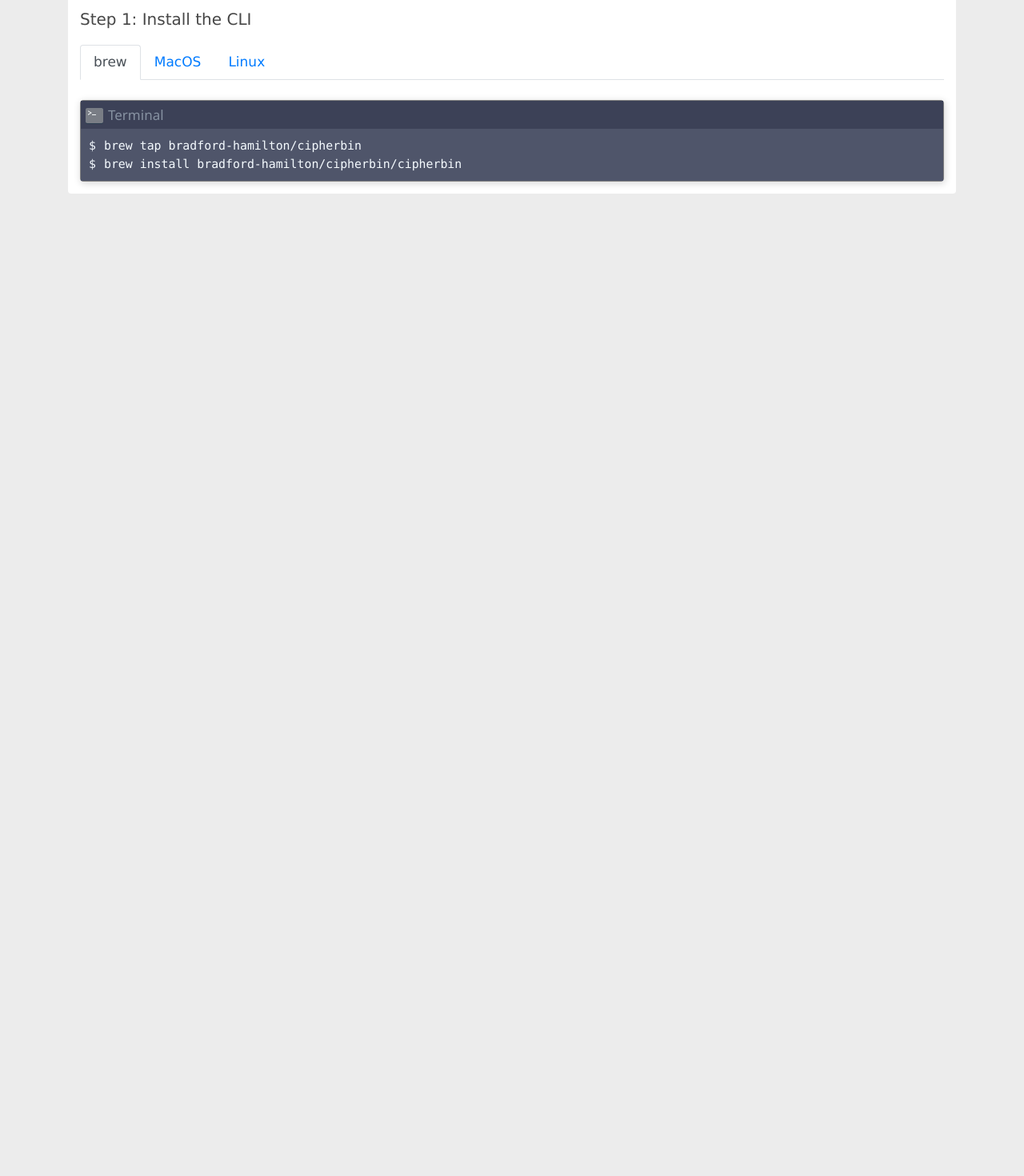
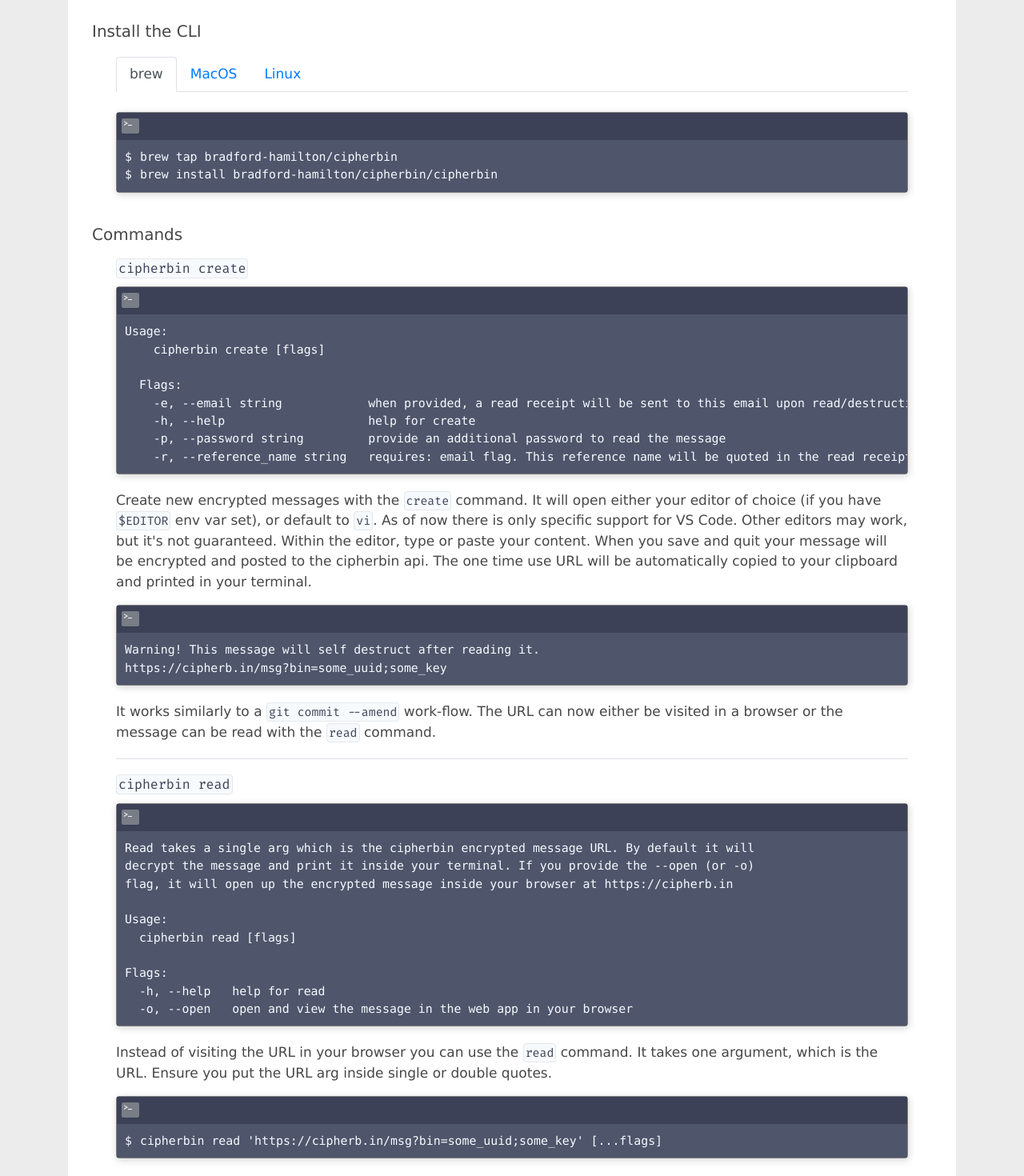
Before and after one commit to cipherbin/cipher-bin-client, a React (Create React App) app: page /cli in a window 1280 px wide. Shown: the part 240-1710 px from the top of the page at 80% size. Before the commit the page ends 800 px from the top, so only its background shows below. Built offline with nearby package versions, Linux system fonts and the light colour scheme.

Commit message:
Add the rest of the CLI documentation (for now), lots of little updates, refactors, style updates

```diff
--- a/src/components/Cli/Cli.css
+++ b/src/components/Cli/Cli.css
@@ -1,13 +1,14 @@
 .cli-wrapper {
   background-color: white;
   margin: 0 auto;
-  padding: 15px;
+  padding: 30px;
   min-height: 300px;
   margin-top: 25px;
   white-space: pre-wrap;
   border-radius: 4px;
   font-size: 17px;
   word-break: break-word;
+  margin-bottom: 100px;
 }
 
 .cli-header {
@@ -25,3 +26,30 @@
 .tab-content {
   margin-top: 25px;
 }
+
+.commands-wrapper {
+  margin-top: 40px;
+}
+
+.commands-wrapper h5 {
+  margin-bottom: 15px;
+}
+
+.command-name {
+  margin-bottom: 10px;
+  font-size: 19px;
+}
+
+.command-explanation {
+  margin-top: 20px;
+}
+
+.section-indent {
+  padding-left: 30px;
+  padding-right: 30px;
+}
+
+.border-bottom {
+  padding-bottom: 20px;
+  border-bottom: 1px solid #b8b8b8;
+}
--- a/src/components/Cli/Cli.js
+++ b/src/components/Cli/Cli.js
@@ -15,12 +15,14 @@
       </h5>
       <div className="download-options">
         <h5>
-          Step 1: Install the CLI
+          Install the CLI
         </h5>
+        <div className="section-indent">
           <Tabs defaultActiveKey="brew">
             <Tab eventKey="brew" title="brew">
               <div className="terminal-div">
                 <Terminal
+                  promptSymbol="$"
                   commands={[
                     'brew tap bradford-hamilton/cipherbin',
                     'brew install bradford-hamilton/cipherbin/cipherbin',
@@ -78,6 +80,80 @@
           </Tabs>
         </div>
       </div>
+      <div className="commands-wrapper">
+        <h5>Commands</h5>
+        <div className="section-indent">
+          <div className="command-name">
+            <code>
+              cipherbin create
+            </code>
+          </div>
+          <Terminal
+            commands={[
+              `Usage:
+    cipherbin create [flags]
+
+  Flags:
+    -e, --email string            when provided, a read receipt will be sent to this email upon read/destruction
+    -h, --help                    help for create
+    -p, --password string         provide an additional password to read the message
+    -r, --reference_name string   requires: email flag. This reference name will be quoted in the read receipt email`
+            ]}
+          />
+          <p className="command-explanation">
+            Create new encrypted messages with the <code>create</code> command. It
+            will open either your editor of choice (if you have <code>$EDITOR</code> env
+            var set), or default to <code>vi</code>. As of now there is only
+            specific support for VS Code. Other editors may work, but it&apos;s not
+            guaranteed. Within the editor, type or paste your content. When you save
+            and quit your message will be encrypted and posted to the cipherbin api.
+            The one time use URL will be automatically copied to your
+            clipboard and printed in your terminal.
+          </p>
+          <Terminal
+            commands={[
+              'Warning! This message will self destruct after reading it.',
+              'https://cipherb.in/msg?bin=some_uuid;some_key',
+            ]}
+          />
+          <p className="command-explanation border-bottom">
+            It works similarly to a <code>git commit --amend</code> work-flow. The
+            URL can now either be visited in a browser or the message can be read
+            with the <code>read</code> command.
+          </p>
+          <div className="command-name">
+            <code>
+              cipherbin read
+            </code>
+          </div>
+          <Terminal
+            commands={[
+              `Read takes a single arg which is the cipherbin encrypted message URL. By default it will
+decrypt the message and print it inside your terminal. If you provide the --open (or -o)
+flag, it will open up the encrypted message inside your browser at https://cipherb.in
+
+Usage:
+  cipherbin read [flags]
+
+Flags:
+  -h, --help   help for read
+  -o, --open   open and view the message in the web app in your browser`,
+            ]}
+          />
+          <p className="command-explanation">
+            Instead of visiting the URL in your browser you can use the <code>read</code> command.
+            It takes one argument, which is the URL. Ensure you put the URL arg inside
+            single or double quotes.
+          </p>
+          <Terminal
+            promptSymbol="$"
+            commands={[
+              'cipherbin read \'https://cipherb.in/msg?bin=some_uuid;some_key\' [...flags]',
+            ]}
+          />
+        </div>
+      </div>
+    </div>
   </Container>
 );
 
--- a/src/components/NavigationBar/NavigationBar.js
+++ b/src/components/NavigationBar/NavigationBar.js
@@ -25,14 +25,12 @@
   closeHamburger = () => {
     this.setState({ hamburgerOpen: false });
   }
-  // const isDesktopOrLaptop = useMediaQuery({
-  //   query: '(min-device-width: 1224px)',
-  // });
 
-  // This keeps your state in sync with the opening/closing of the menu
+  // From the react-burger-menu docs:
+  // This keeps the state in sync with the opening/closing of the menu
   // via the default means, e.g. clicking the X, pressing the ESC key etc.
-  handleStateChange = (state) => {
-    this.setState({ hamburgerOpen: state.hamburgerOpen });
+  handleStateChange = ({ hamburgerOpen }) => {
+    this.setState({ hamburgerOpen });
   }
 
   render() {
--- a/src/components/shared/NumberedList/NumberedList.js
+++ b/src/components/shared/NumberedList/NumberedList.js
@@ -4,8 +4,8 @@
 
 const NumberedList = ({ liContents }) => (
   <ol className="install-list">
-    {liContents.map((content) => (
-      <li className="install-list-item">
+    {liContents.map((content, i) => (
+      <li className="install-list-item" key={i}>
         {content}
       </li>
     ))}
--- a/src/components/shared/Terminal/Terminal.css
+++ b/src/components/shared/Terminal/Terminal.css
@@ -31,6 +31,8 @@
   height: 24px;
   width: 24px;
   margin-right: 5px;
+  display: flex;
+  justify-content: center;
 }
 
 .unselectable {
--- a/src/components/shared/Terminal/Terminal.js
+++ b/src/components/shared/Terminal/Terminal.js
@@ -3,20 +3,22 @@
 import TerminalIcon from '../Icons/Terminal/Terminal';
 import './Terminal.css';
 
-const Terminal = ({ commands }) => (
+const Terminal = ({ commands, promptSymbol, paneName }) => (
   <div className="terminal-wrapper">
     <div className="terminal-header">
       <div className="terminal-svg-wrapper">
         <TerminalIcon />
       </div>
-      Terminal
+      {paneName && paneName}
     </div>
     <pre className="terminal-content">
       {commands.map((cmd, i) => (
         <span key={i}>
-          <span className="unselectable">
-            $
-          </span>
+          {promptSymbol !== '' && (
+            <span className="unselectable">
+              {promptSymbol}
+            </span>
+          )}
           {`${cmd}\n`}
         </span>
       ))}
@@ -28,8 +30,12 @@
 
 Terminal.propTypes = {
   commands: PropTypes.arrayOf(PropTypes.string),
+  promptSymbol: PropTypes.string,
+  paneName: PropTypes.string,
 };
 
 Terminal.defaultProps = {
   commands: ['please add at least one command'],
+  promptSymbol: '',
+  paneName: '',
 };
--- a/src/index.css
+++ b/src/index.css
@@ -1,7 +1,7 @@
 body {
   background-color: #ececec !important;
   margin: 0;
-  font-family: Verdana !important;
+  font-family: Verdana, -apple-system, system-ui, BlinkMacSystemFont, "Segoe UI" !important;
   -webkit-font-smoothing: antialiased;
   -moz-osx-font-smoothing: grayscale;
   color: #474747 !important;
@@ -19,7 +19,7 @@
 }
 
 h1, h2, h3, h4, h5, h6 {
-  font-family: Verdana !important;
+  font-family: Verdana, -apple-system, system-ui, BlinkMacSystemFont, "Segoe UI" !important;
 }
 
 .modal-footer {
```
Lines whose indentation alone changed are shown as unchanged.
